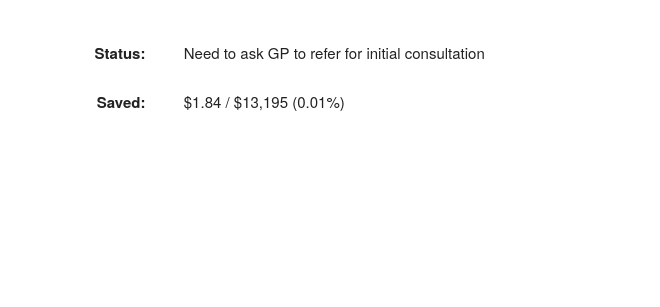
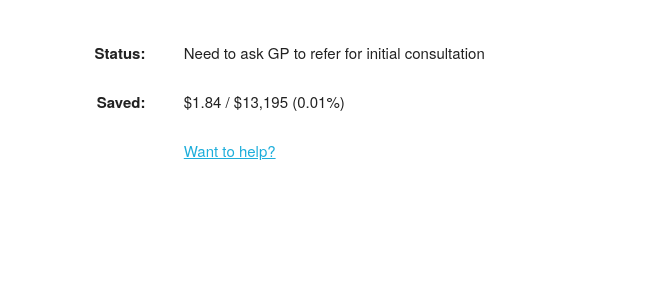
Before and after one commit to ineffyble/whenwilleffygetavagina, a plain HTML site: page index.html in a window 1280 px wide. Shown: the part 327-634 px from the top of the page, without its empty margins (309-969 px from the left). Drawn offline with Linux system fonts and the light colour scheme.

Commit message:
Add YouCaring link

```diff
--- a/index.html
+++ b/index.html
@@ -32,6 +32,7 @@
                 </div>
                 <div class="two-thirds column">
                     <p><span id="saved">$0 / $13,195 (0%)</span></p>
+                    <p><a href="https://youcaring.com/HelpEffyGetAVagina" target="_blank">Want to help?</a></p>
                 </div>
             </div>
             <div class="calculator row">
```
